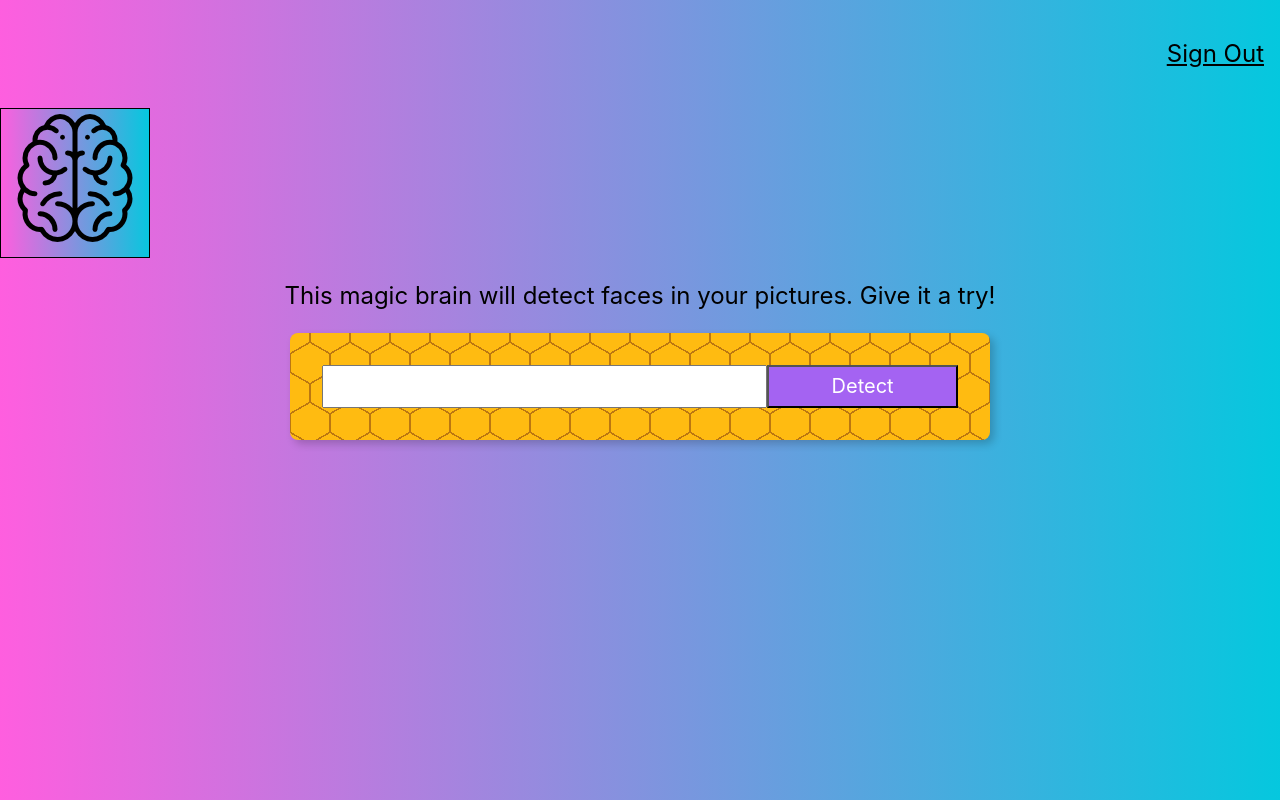
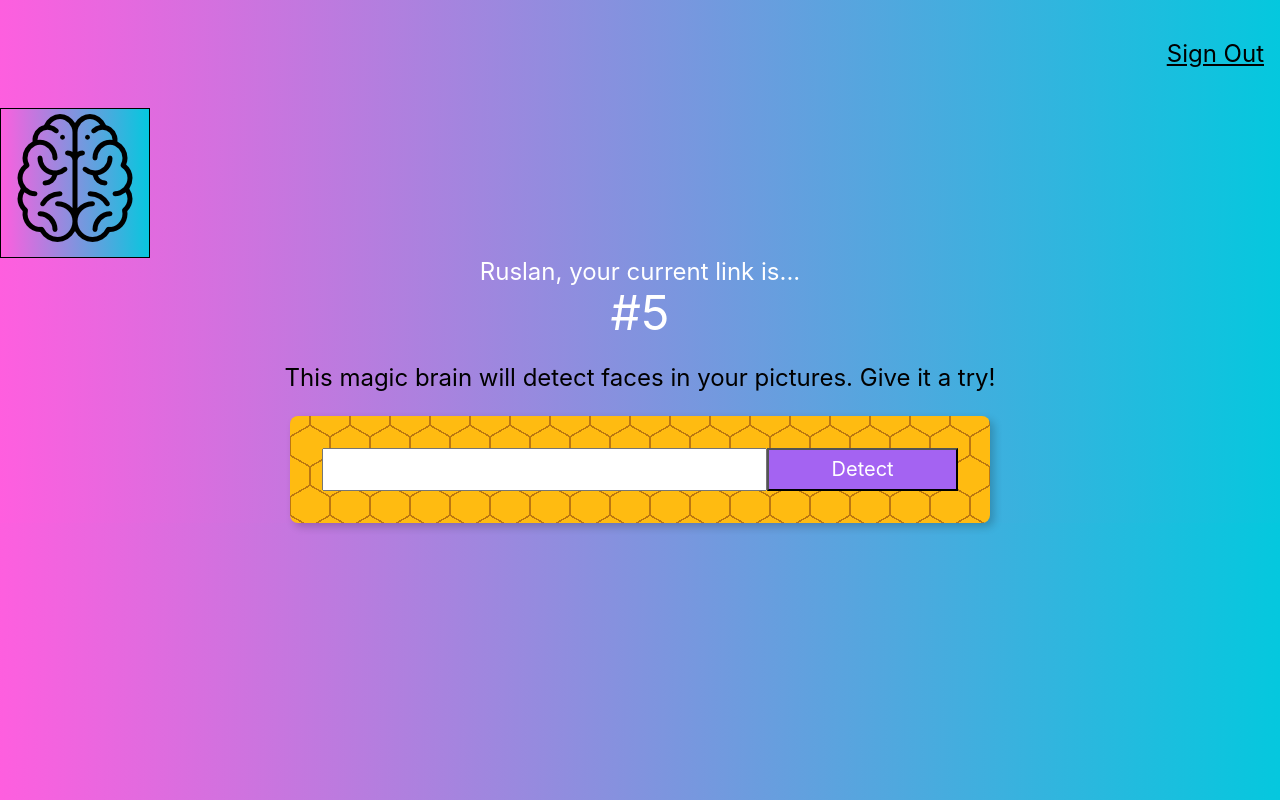
Before and after one commit to roosleex/face-recognition, a React (Create React App) app: page / in a window 1280 px wide. Built offline with nearby package versions, Linux system fonts and the light colour scheme.

Commit message:
Add Rank

```diff
--- a/src/App.js
+++ b/src/App.js
@@ -2,6 +2,7 @@ import React from 'react';
 import './App.css';
 import Navigation from './components/Navigation/Navigation';
 import Logo from './components/Logo/Logo';
+import Rank from './components/Rank/Rank';
 import ImageLinkForm from './components/ImageLinkForm/ImageLinkForm';
 
 function App() {
@@ -9,6 +10,7 @@ function App() {
     <div className="App">
       <Navigation />
       <Logo />
+      <Rank />
       <ImageLinkForm />
       {/*<FaceRecognition />*/}
     </div>
--- /dev/null
+++ b/src/components/Rank/Rank.js
@@ -0,0 +1,16 @@
+import React from 'react';
+
+const Rank = () => {
+    return (
+        <div>
+            <div className='white f3'>
+                {'Ruslan, your current link is...'}
+            </div>
+            <div className='white f1'>
+                {'#5'}
+            </div>
+        </div>
+    );
+}
+
+export default Rank;
```
